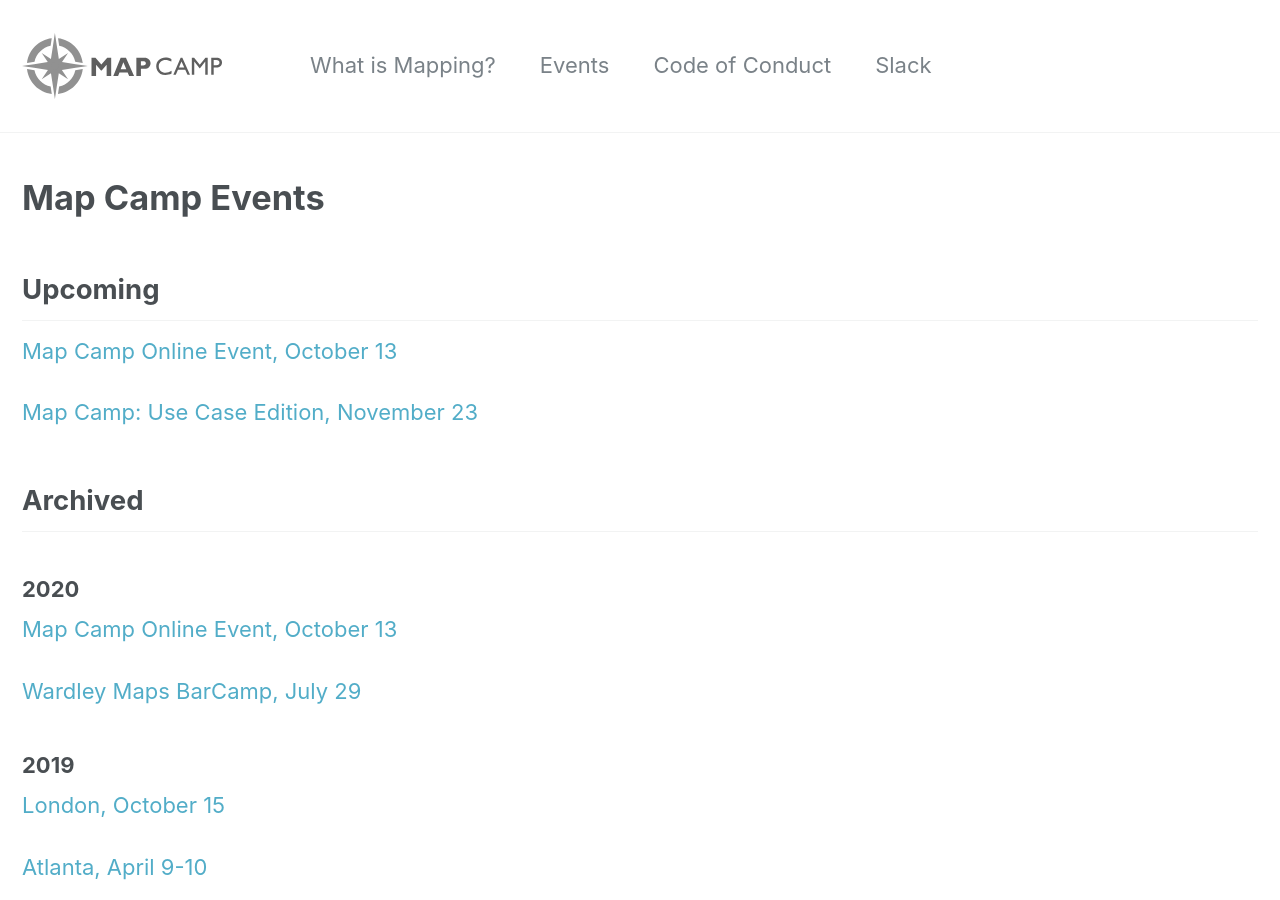
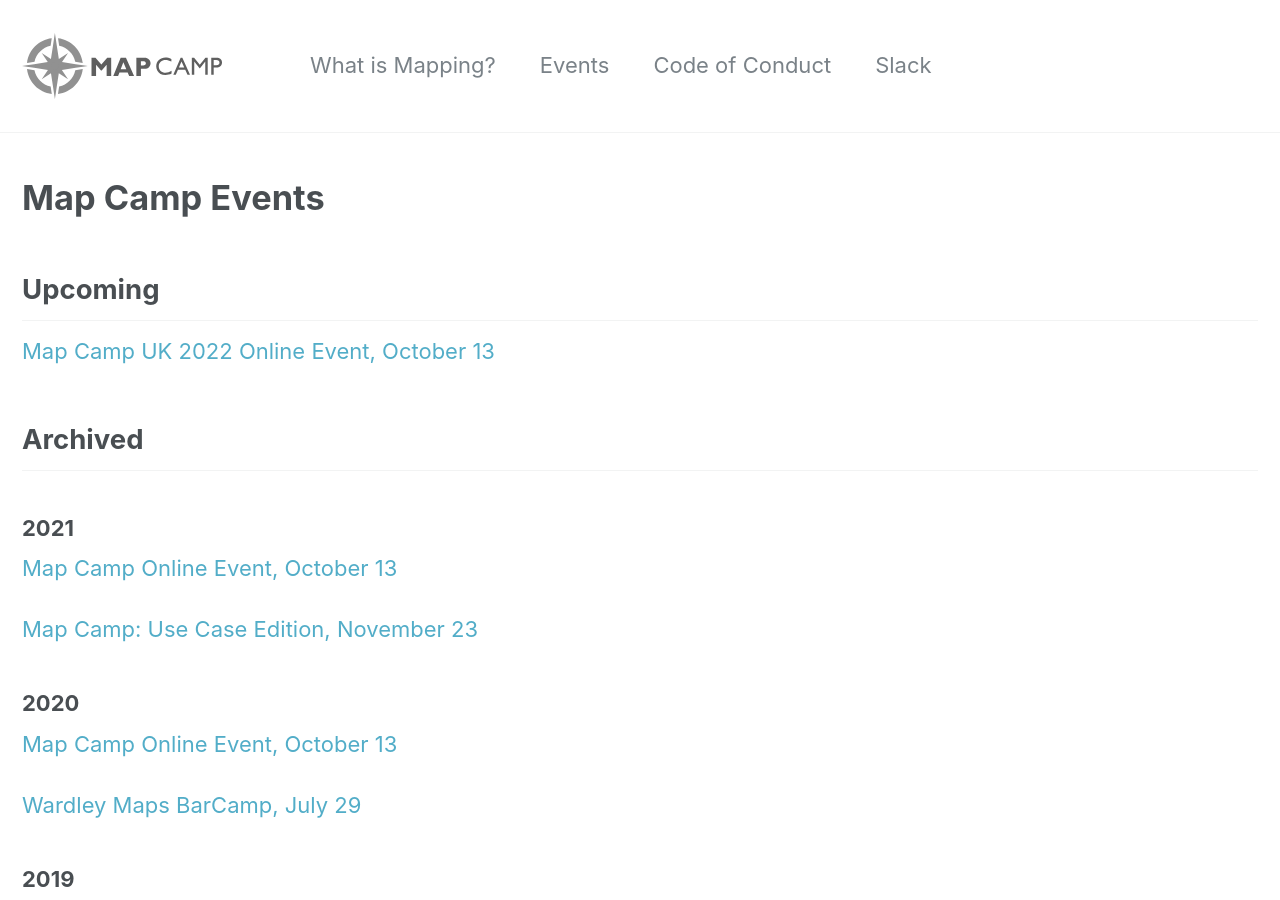
Before and after one commit to mapcampcommittee/mapcampcommittee.github.io, a Jekyll site: the page built from _pages/events.html, in a window 1280 px wide and 900 px high. Built offline with Jekyll 4.4.1, drawn with Linux system fonts in a browser that asks for light colours.

Commit message:
Add MapCamp 2022 UK

```diff
--- a/_pages/events.html
+++ b/_pages/events.html
@@ -10,10 +10,13 @@ classes:
 <h1>Map Camp Events</h1>
 
 <h2>Upcoming</h2>
+<p><a href="https://www.eventbrite.co.uk/e/map-camp-2022-tickets-308689286967">Map Camp UK 2022 Online Event, October 13</a></p>
+
+<h2>Archived</h2>
+
+<h3>2021</h3>
 <p><a href="https://www.mapcamp.co.uk/">Map Camp Online Event, October 13</a></p>
 <p><a href="https://hopin.com/events/map-camp-use-case-edition">Map Camp: Use Case Edition, November 23</a></p>
-
-<h2>Archived</h2>
 
 <h3>2020</h3>
 <p><a href="https://leadingedgeforum.com/insights/map-camp-2020/">Map Camp Online Event, October 13</a></p>
--- a/index.html
+++ b/index.html
@@ -9,10 +9,10 @@ header:
   overlay_color: "#000"
   overlay_filter: "0.4"
   cta_label: "Get Tickets"
-  cta_url: "https://www.mapcamp.co.uk/"
+  cta_url: "https://www.eventbrite.co.uk/e/map-camp-2022-tickets-308689286967"
   image: /assets/images/map-camp-card.png
   overlay_image: /assets/images/YellowstoneBackground.jpg
-excerpt: "A virtual event on Wardley Mapping happening 13 October 2021."
+excerpt: "A virtual event on Wardley Mapping happening 13 October 2022."
 #excerpt: "An event, a community, a new way to understand strategy."
 #excerpt: "5th October 2017, St John's Church"
 #excerpt: "Maps enable us to determine the why of action."
```
